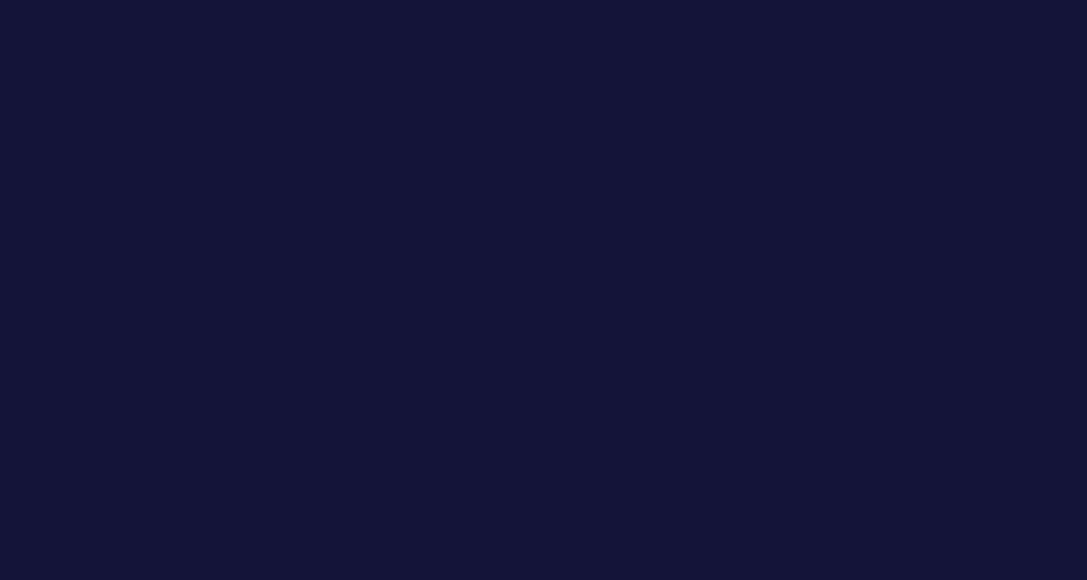
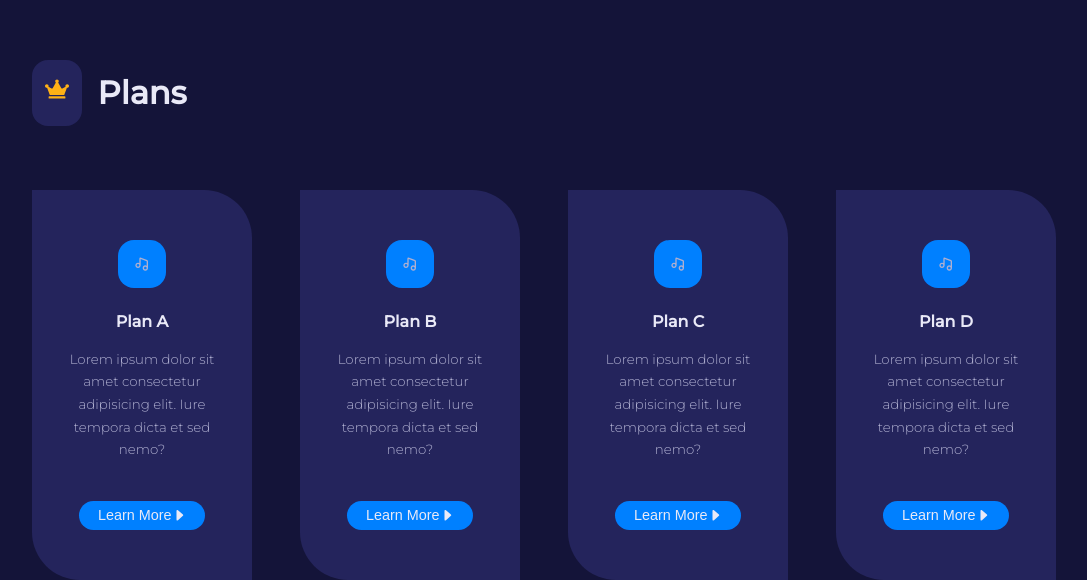
Before and after one commit to kcanamar/rare-odd-records, a React (Create React App) app: page / in a window 1280 px wide. Shown: the part 932-1512 px from the top of the page, without its empty margins (96-1183 px from the left). Before the commit the page ends 928 px from the top, so only its background shows below. Built offline with nearby package versions, Linux system fonts and the light colour scheme.

Commit message:
creates plans component for home page

```diff
--- /dev/null
+++ b/src/components/Plans.jsx
@@ -0,0 +1,33 @@
+import { StyledButton, StyledContainer, StyledH4, StyledLink, StyledSection } from "../styled-components/Layout"
+import { FaCrown } from "react-icons/fa"
+import {BsFillCaretRightFill} from "react-icons/bs"
+import SectionHead from "./SectionHead"
+import { StyledPlanSmall, StyledPlanWrapper, StyledPlanSpan } from "../styled-components/Plans"
+import { plans } from "../testing"
+import Card from "./util/Card"
+
+export default function Plans(){
+    return (
+        <StyledSection className="plans">
+            <StyledContainer className="plans">
+                <SectionHead icon={<FaCrown/>} title="Plans"/>
+                <StyledPlanWrapper>
+                    {
+                        plans.map(({id, icon, title, info, path}) => {
+                            return (
+                                <Card className='plans' key={id}>
+                                    <StyledPlanSpan>{icon}</StyledPlanSpan>
+                                    <StyledH4 className="plans">{title}</StyledH4>
+                                    <StyledPlanSmall>{info}</StyledPlanSmall>
+                                    <StyledButton className="plans sm">
+                                        <StyledLink to={path} className="plans">Learn More <BsFillCaretRightFill/></StyledLink>
+                                    </StyledButton>
+                                </Card>
+                            )
+                        })
+                    }
+                </StyledPlanWrapper>
+            </StyledContainer>
+        </StyledSection>
+    )
+}
--- /dev/null
+++ b/src/components/SectionHead.jsx
@@ -0,0 +1,10 @@
+import { StyledH2, StyledHead, StyledHeadSpan } from "../styled-components/Layout";
+
+export default function SectionHead({icon, title, className}){
+    return (
+        <StyledHead className={className}>
+            <StyledHeadSpan>{icon}</StyledHeadSpan>
+            <StyledH2>{title}</StyledH2>
+        </StyledHead>
+    )
+}
--- /dev/null
+++ b/src/components/util/Card.jsx
@@ -0,0 +1,36 @@
+import styled from "styled-components"
+import theme from "../../assets/theme.js"
+
+const StyledCardArticle = styled.article`
+    background: ${theme.gray5};
+    border: 2px solid transparent;
+    text-align: center;
+    padding: 3rem 2rem;
+    border-radius: 0 3rem 0 3rem;
+    transition: ${theme.transition};
+
+    &:hover {
+        background: transparent;
+        border-color: ${theme.gray4};
+        cursor: default;
+
+        span, button {
+            background: ${theme.secondary};
+            color: ${theme.gray6};
+        }
+
+        a {
+            color: ${theme.gray6};
+            transition: ${theme.transition};
+        }
+    }
+
+`
+
+export default function Card({className, children}){
+    return (
+        <StyledCardArticle className={className}>
+            {children}
+        </StyledCardArticle>
+    )
+}
--- a/src/pages/home.jsx
+++ b/src/pages/home.jsx
@@ -1,6 +1,11 @@
 import HomeHeader from "../components/HomeHeader";
+import Plans from "../components/Plans";
+
 export default function Home() {
     return (
-      <HomeHeader/>
+      <>
+        <HomeHeader/>
+        <Plans/>
+      </>
     );
   }
--- a/src/styled-components/HomeHeader.jsx
+++ b/src/styled-components/HomeHeader.jsx
@@ -1,5 +1,5 @@
 import styled from 'styled-components'
-import { theme } from '../assets/theme'
+import theme from '../assets/theme.js'
 
 export const StyledHomeHeader = styled.header`
   width: 100vw;
@@ -28,7 +28,7 @@ export const HomeHeaderRight = styled.div`
 export const HomeHeaderCircle = styled.div`
     width: 25rem;
     height: 25rem;
-    // background: linear-gradient(75deg, #ffb116, transparent);
+    // background: linear-gradient(75deg, ${theme.secondary}, transparent);
     border-radius: 50%;
     position: absolute;
     filter: blur(15px);
--- a/src/styled-components/Layout.jsx
+++ b/src/styled-components/Layout.jsx
@@ -47,7 +47,7 @@ export const StyledButton = styled.button`
     }
   }
 
-  &.hh-button {
+  &.hh-button, &.plans {
     color: ${theme.gray1};
     width: fit-content;
     margin: 0 auto;
@@ -62,6 +62,19 @@ export const StyledButton = styled.button`
     color: ${theme.gray6};
   }
 
+  &.plans {
+    margin-top: 2.5rem;
+
+    &.plans:hover {
+      background: ${theme.secondary};
+      color: ${theme.gray6};
+
+      a {
+        color: ${theme.gray6};
+      }
+    }
+  }
+
   &.lg {
     padding: 1.2rem 3rem;
     border-radius: 2rem;
@@ -73,9 +86,6 @@ export const StyledButton = styled.button`
     font-size: 0.9rem;
   }
 
-  &.sm:hover {
-    background: ${theme.gray1}
-  }
 `
 
 export const StyledImage = styled.img`
@@ -114,6 +124,10 @@ export const StyledH4 = styled.h4`
     color: ${theme.secondary};
     font-weight: 400;
   }
+
+  &.plans {
+
+  }
 `
 
 export const StyledH5 = styled.h5`
@@ -128,4 +142,34 @@ export const StyledH6 = styled.h6`
 
 export const StyledLink = styled(Link)`
   text-decoration: none;
+  color: ${theme.gray1};
+
+  &.plans {
+    display: flex;
+    align-items: center;
+    justify-content: center;
+  }
+
 `
+
+export const StyledSection = styled.section`
+  margin-top: 10rem;
+
+  &.plans {
+    margin-top: 4rem;
+  }
+`
+
+export const StyledHead = styled.div`
+  display: flex;
+  align-items: center;
+  gap: 1rem;
+`
+
+export const StyledHeadSpan = styled.span`
+  background: ${theme.gray5};
+  padding: 0.8rem;
+  border-radius: 1rem;
+  color: ${theme.secondary};
+  font-size: 1.5rem;
+`
--- /dev/null
+++ b/src/styled-components/Plans.jsx
@@ -0,0 +1,31 @@
+import styled from "styled-components"
+import theme from "../assets/theme"
+
+
+export const StyledPlanSpan = styled.span`
+    width: 3rem;
+    height: 3rem;
+    background: ${theme.primary};
+    fonst-size: 1.5rem;
+    padding: 0.8rem;
+    display: grid;
+    place-items: center;
+    margin-bottom: 1.5rem;
+    margin-inline: auto;
+    border-radius: 1rem;
+    transition: ${theme.transition};
+
+`
+
+export const StyledPlanWrapper = styled.div`
+    display: grid;
+    grid-template-columns: repeat(4, 1fr);
+    gap: 3rem;
+    margin-top: 4rem;
+`
+
+export const StyledPlanSmall = styled.small`
+    margin-top: 1rem;
+    display: block;
+    font-weight: 300;
+`
--- a/src/testing.js
+++ b/src/testing.js
@@ -1,5 +1,6 @@
+import {BiMusic} from "react-icons/bi"
+
 export const links = [
-
     {
         // todo? work out how to have home navigate to "/" not "/home"
         name: 'Home',
@@ -18,3 +19,35 @@ export const links = [
         path: '/contact',
     }
 ]
+
+
+export const plans = [
+    {
+        id: 1,
+        icon: <BiMusic/>,
+        title: "Plan A",
+        info: "Lorem ipsum dolor sit amet consectetur adipisicing elit. Iure tempora dicta et sed nemo?",
+        path: '/plans/AAA'
+    },
+    {
+        id: 2,
+        icon: <BiMusic/>,
+        title: "Plan B",
+        info: "Lorem ipsum dolor sit amet consectetur adipisicing elit. Iure tempora dicta et sed nemo?",
+        path: '/plans/BBB'
+    },
+    {
+        id: 3,
+        icon: <BiMusic/>,
+        title: "Plan C",
+        info: "Lorem ipsum dolor sit amet consectetur adipisicing elit. Iure tempora dicta et sed nemo?",
+        path: '/plans/CCC'
+    },
+    {
+        id: 4,
+        icon: <BiMusic/>,
+        title: "Plan D",
+        info: "Lorem ipsum dolor sit amet consectetur adipisicing elit. Iure tempora dicta et sed nemo?",
+        path: '/plans/DDD'
+    }
+]
```
